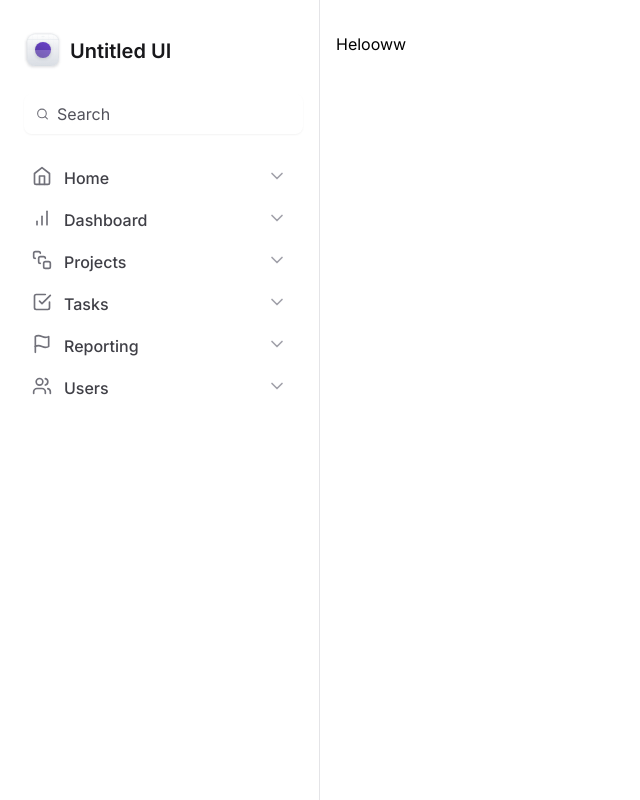
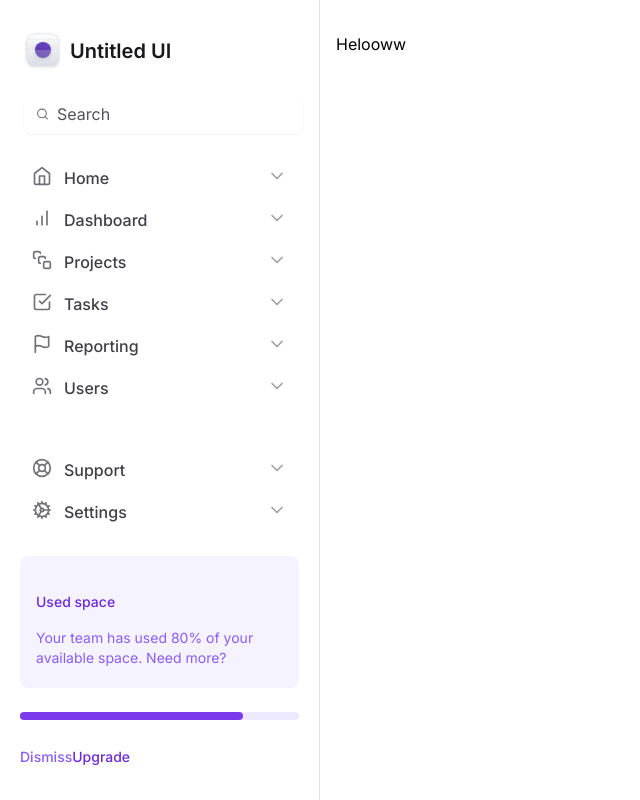
Before and after one commit to DaviF91/tailwind-next, a Next.js app: page / in a window 1280 px wide. Shown: the whole page, without its empty margins (0-640 px from the left). Built offline with nearby package versions, Linux system fonts and the light colour scheme.

Commit message:
Widget de Espaço Usado

```diff
--- a/src/app/components/Sidebar/MainNavigation/index.tsx
+++ /dev/null
@@ -1,16 +0,0 @@
-import { Home, BarChart, SquareStack, CheckSquare, Flag, Users} from "lucide-react";
-import { NavItem } from "./NavItem";
-import { flattenDiagnosticMessageText } from "typescript";
-
-export function MainNavigation() {
-  return(
-    <nav className="space-y-0.5 ">
-      <NavItem title="Home" icon={Home} />
-      <NavItem title="Dashboard" icon={BarChart} />
-      <NavItem title="Projects" icon={SquareStack } />
-      <NavItem title="Tasks" icon={CheckSquare} />
-      <NavItem title="Reporting" icon={Flag} />
-      <NavItem title="Users" icon={Users} />
-    </nav>
-  )
-}
--- a/src/app/components/Sidebar/index.tsx
+++ b/src/app/components/Sidebar/index.tsx
@@ -1,10 +1,12 @@
 import { Logo } from "./Logo";
-import { Search } from "lucide-react" //biblioteca de icones  npm i lucide-react
-import { MainNavigation } from "./MainNavigation";
+import { Search, Home, BarChart, SquareStack, CheckSquare, Flag, Users, LifeBuoy, Cog } from "lucide-react" //biblioteca de icones  npm i lucide-react
+
+import { NavItem } from "./NavItem";
+
 
 export function Sidebar() {
   return (
-    <aside className=' border-r border-zinc-200 px-5 py-8 space-y-6'>
+    <aside className='flex flex-col gap-6 border-r border-zinc-200 px-5 py-8'>
       <Logo />
 
       <div className="flex mx-1 w-full items-center gap-2 rounded-lg border-zinc-300 px-3 py-2 shadow-sm">
@@ -12,7 +14,40 @@ export function Sidebar() {
         <input className="flex-1 border-0 bg-transparent p-0 text-zinc-900 placeholder-zinc-600" type="text" placeholder="Search" />
       </div>
 
-      <MainNavigation/>
+      <nav className="space-y-0.5 ">
+        <NavItem title="Home" icon={Home} />
+        <NavItem title="Dashboard" icon={BarChart} />
+        <NavItem title="Projects" icon={SquareStack } />
+        <NavItem title="Tasks" icon={CheckSquare} />
+        <NavItem title="Reporting" icon={Flag} />
+        <NavItem title="Users" icon={Users} />
+      </nav>
+
+      <div className="mt-auto flex flex-col gap-6">
+        <nav className="space-y-0.5 ">
+          <NavItem title="Support" icon={LifeBuoy} />
+          <NavItem title="Settings" icon={Cog} />
+        </nav>
+
+        <div className="flex flex-col gap-4 rounded-lg bg-violet-50 py-5 px-4 ">
+          <div className="space-y-1"></div>
+            <span className="text-sm/5 font-medium text-violet-700">Used space</span>
+            <p className="text-sm/5 text-violet-500">Your team has used 80% of your available space. Need more?</p>
+        </div>
+
+        <div className="h-2 rounded-full bg-violet-100">
+          <div className="h-2 w-4/5 rounded-full bg-violet-600"/>
+        </div>
+
+        <div className="spac-x-3">
+          <button type="button" className="text-sm font-medium text-violet-500 hover:text-violet-600">
+            Dismiss
+          </button>
+          <button type="button" className="text-sm font-medium text-violet-700 hover:text-violet-900">
+            Upgrade
+          </button>
+        </div>
+      </div>
     </aside>
   )
 }
```
Also changed, not shown: src/app/components/Sidebar/NavItem.tsx (renamed from src/app/components/Sidebar/MainNavigation/NavItem.tsx).
